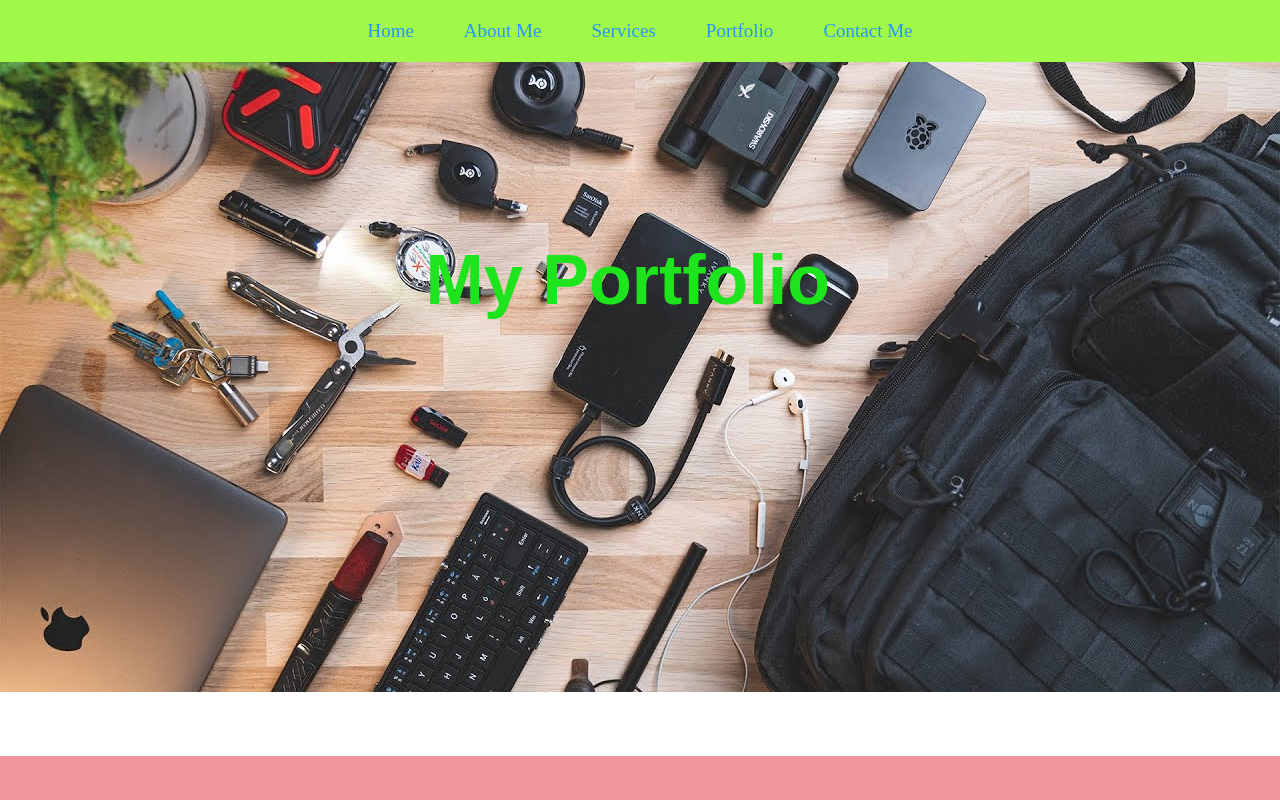
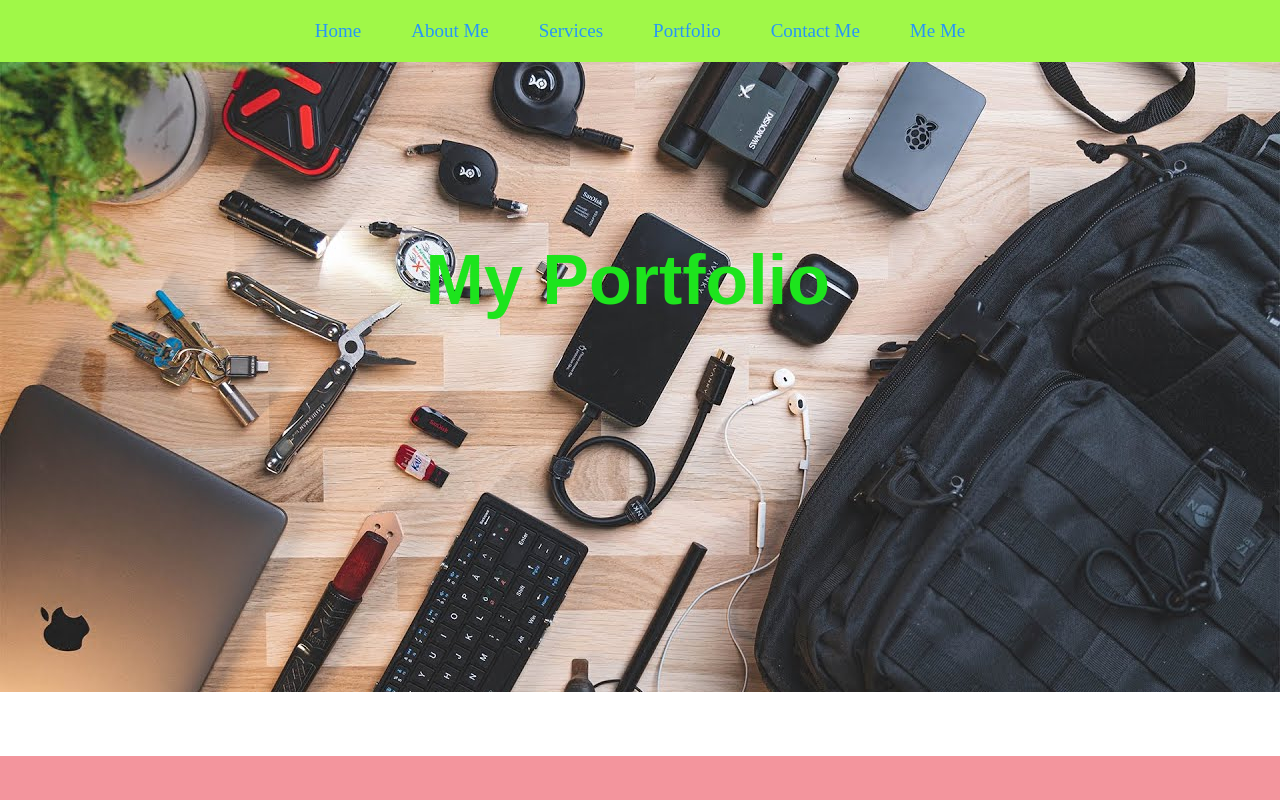
Before and after one commit to Khishorratan/Khishorratan, a plain HTML site: page index.html in a window 1280 px wide. Shown: the top 800 px of the page. Drawn offline with Linux system fonts and the light colour scheme.

Commit message:
menambah perkataan

```diff
--- a/index.html
+++ b/index.html
@@ -14,6 +14,7 @@
             <li><a href="#services">Services</a></li>
             <li><a href="#portfolio">Portfolio</a></li>
             <li><a href="#contact">Contact Me</a></li>
+          <li><a href="#me">Me Me</a></li>
         </ul>
     </nav>
 
```
